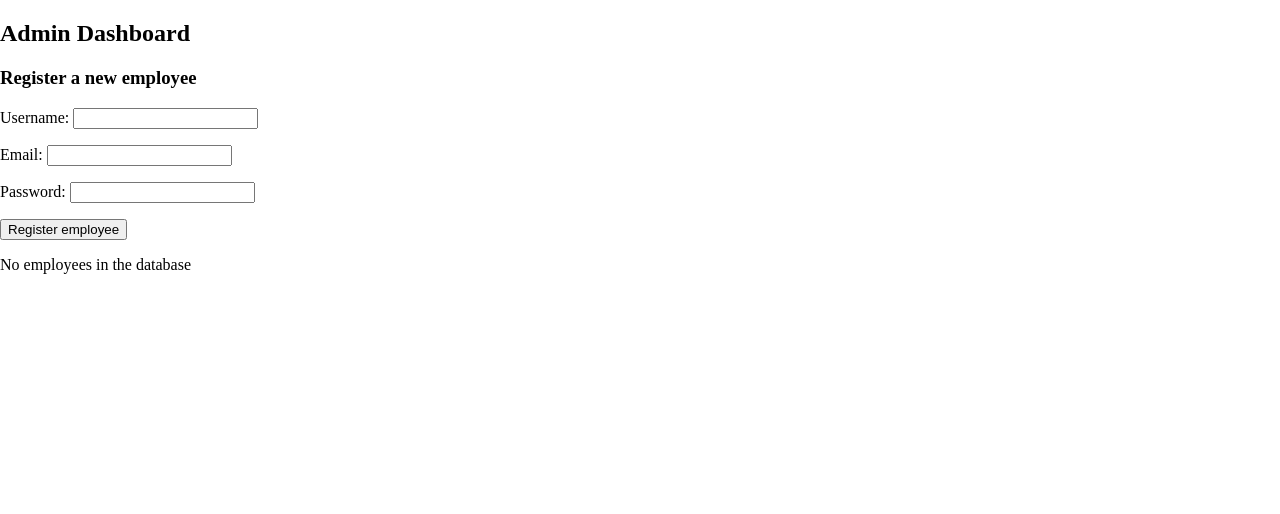
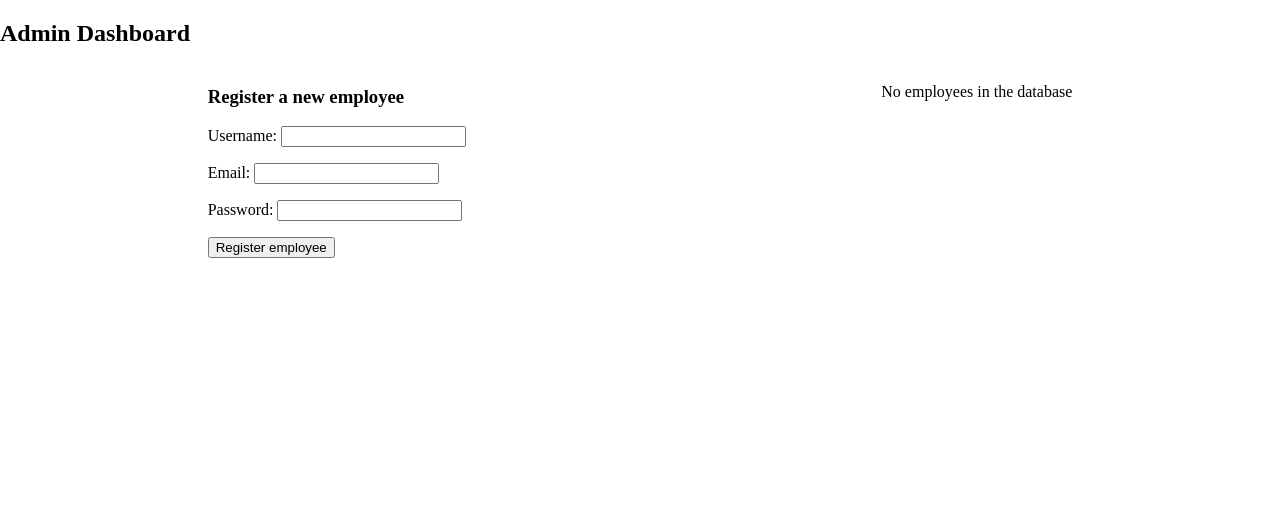
Before and after one commit to devjldp/todo_list, a Flask app: page /admin_dashboard in a window 1280 px wide. Shown: the part 64-578 px from the top of the page. Run offline with Flask 3, Linux system fonts and the light colour scheme; some libraries are stand-ins or nearby versions.

Commit message:
Add and link styles to admin dashboard view.

```diff
--- /dev/null
+++ b/app/static/css/admin_dashboard/admin.css
@@ -0,0 +1,10 @@
+ul{
+    list-style: none;
+}
+
+#container-admin-dashboard{
+    display: flex;
+    flex-direction: row;
+    justify-content: space-around;
+    align-items: start;
+}
--- a/app/templates/admin_dashboard.html
+++ b/app/templates/admin_dashboard.html
@@ -1,5 +1,8 @@
 {% extends "base.html" %}
 
+{% block extra_css %}
+    <link rel="stylesheet" href="{{url_for('static', filename='css/admin_dashboard/admin.css')}}">
+{% endblock %}
 
 {% block title %}Admin Dashboard{% endblock %}
 
```
